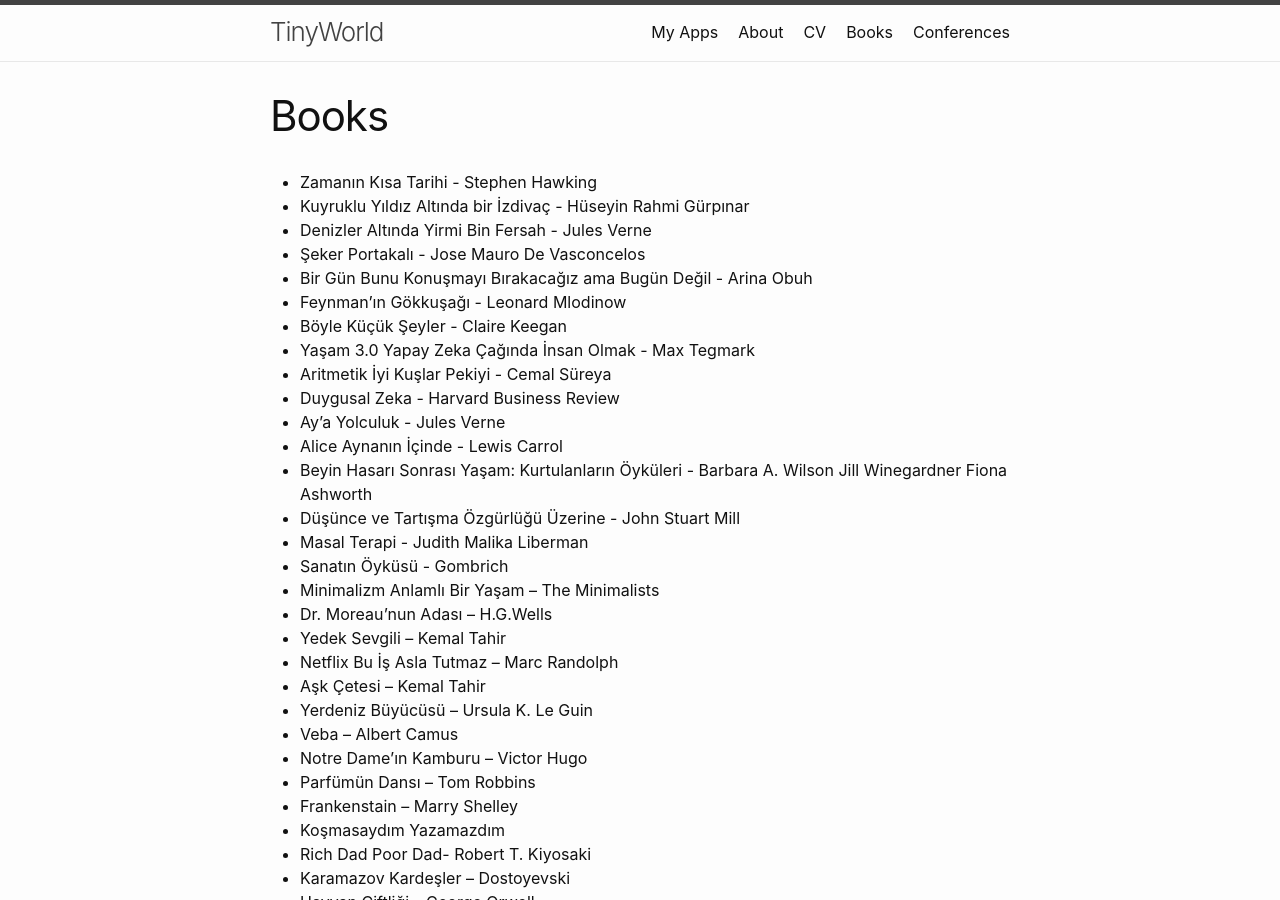
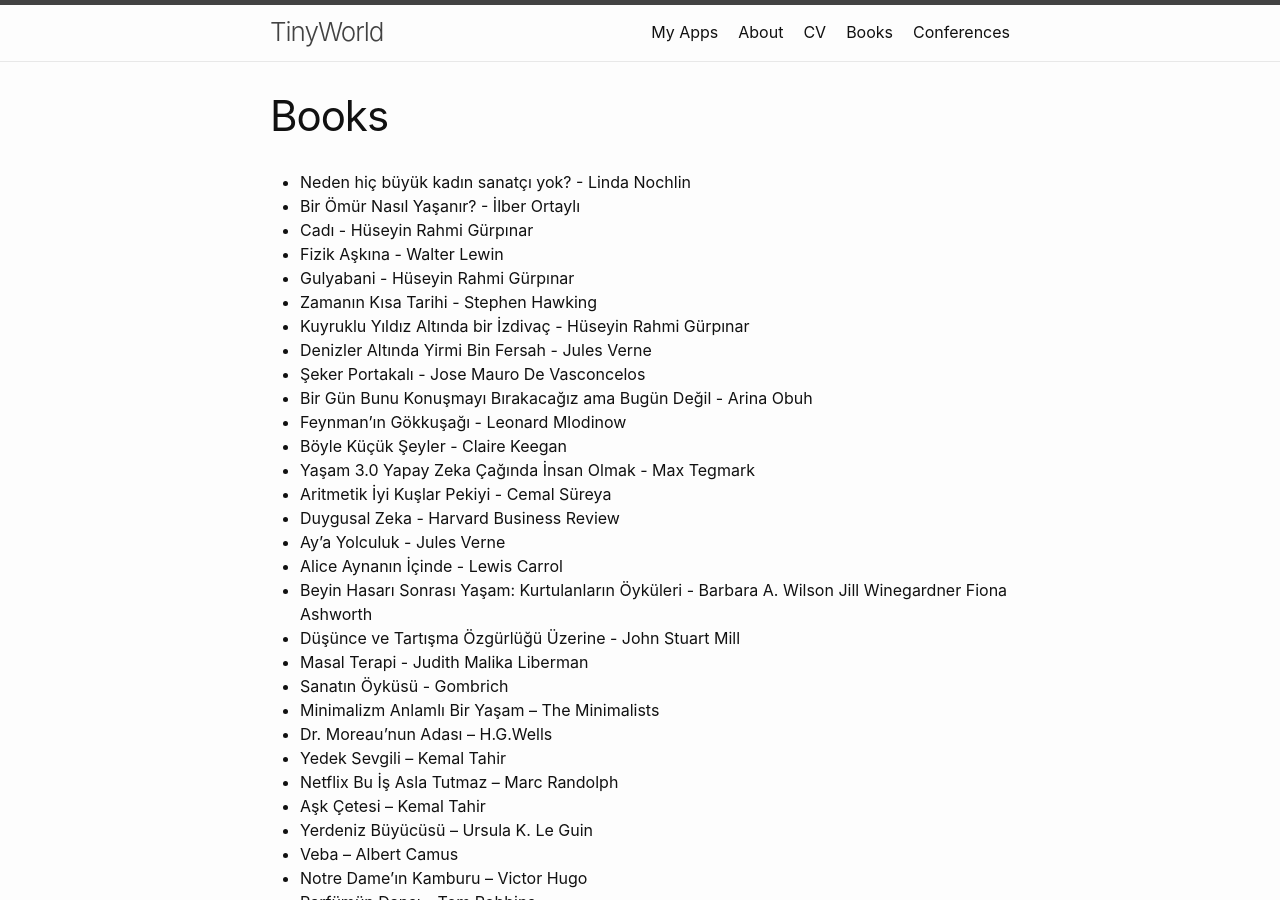
Before and after one commit to pelinbalci/pelinbalci.github.io, a Jekyll site: the page built from Books.md, in a window 1280 px wide and 900 px high. Built offline with Jekyll 4.4.1, drawn with Linux system fonts in a browser that asks for light colours.

Commit message:
new files

```diff
--- a/Books.md
+++ b/Books.md
@@ -4,6 +4,11 @@
 permalink: /Books/
 
 ---
+- Neden hiç büyük kadın sanatçı yok? - Linda Nochlin
+- Bir Ömür Nasıl Yaşanır? - İlber Ortaylı
+- Cadı - Hüseyin Rahmi Gürpınar
+- Fizik Aşkına - Walter Lewin
+- Gulyabani - Hüseyin Rahmi Gürpınar
 - Zamanın Kısa Tarihi - Stephen Hawking
 - Kuyruklu Yıldız Altında bir İzdivaç - Hüseyin Rahmi Gürpınar
 - Denizler Altında Yirmi Bin Fersah - Jules Verne
```
Also changed, not shown: AcademicStudies.md (added, +9 -0 lines), Conferences.md (+2 -0 lines), 1 other file.
